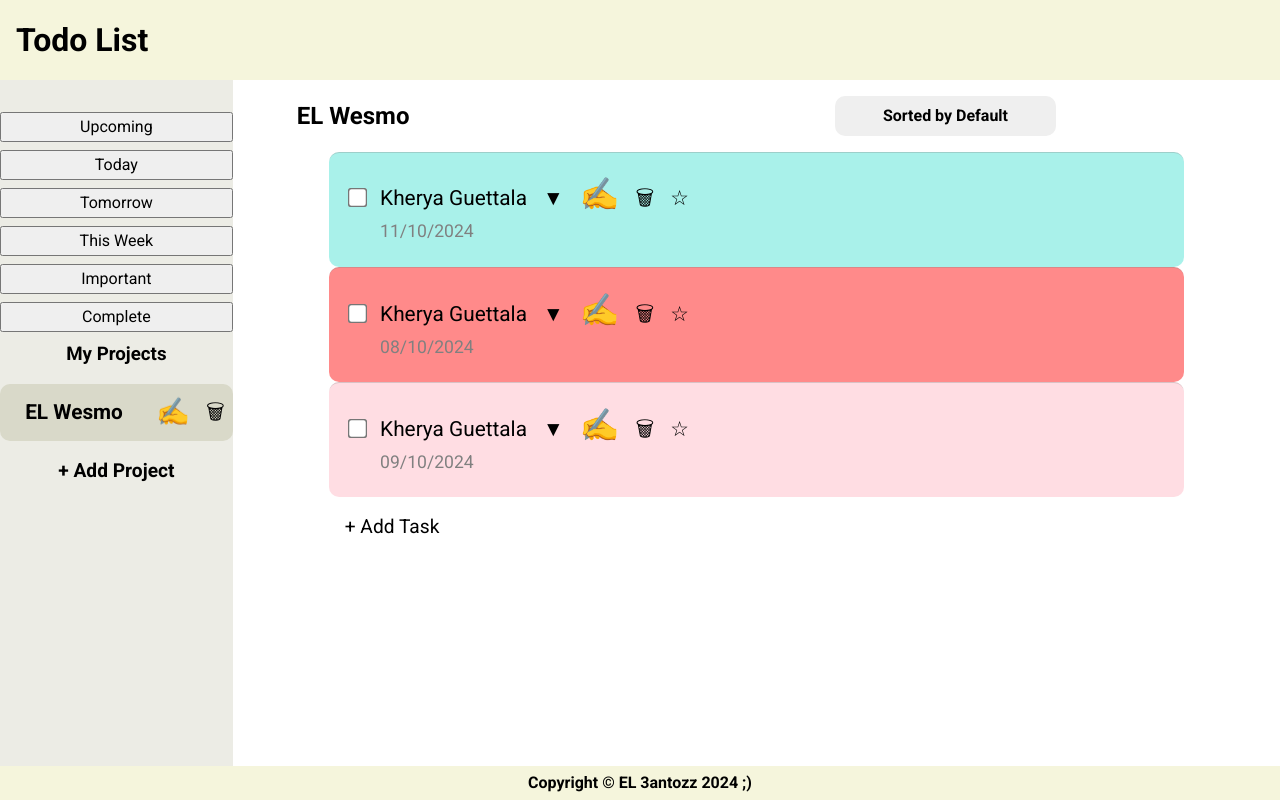
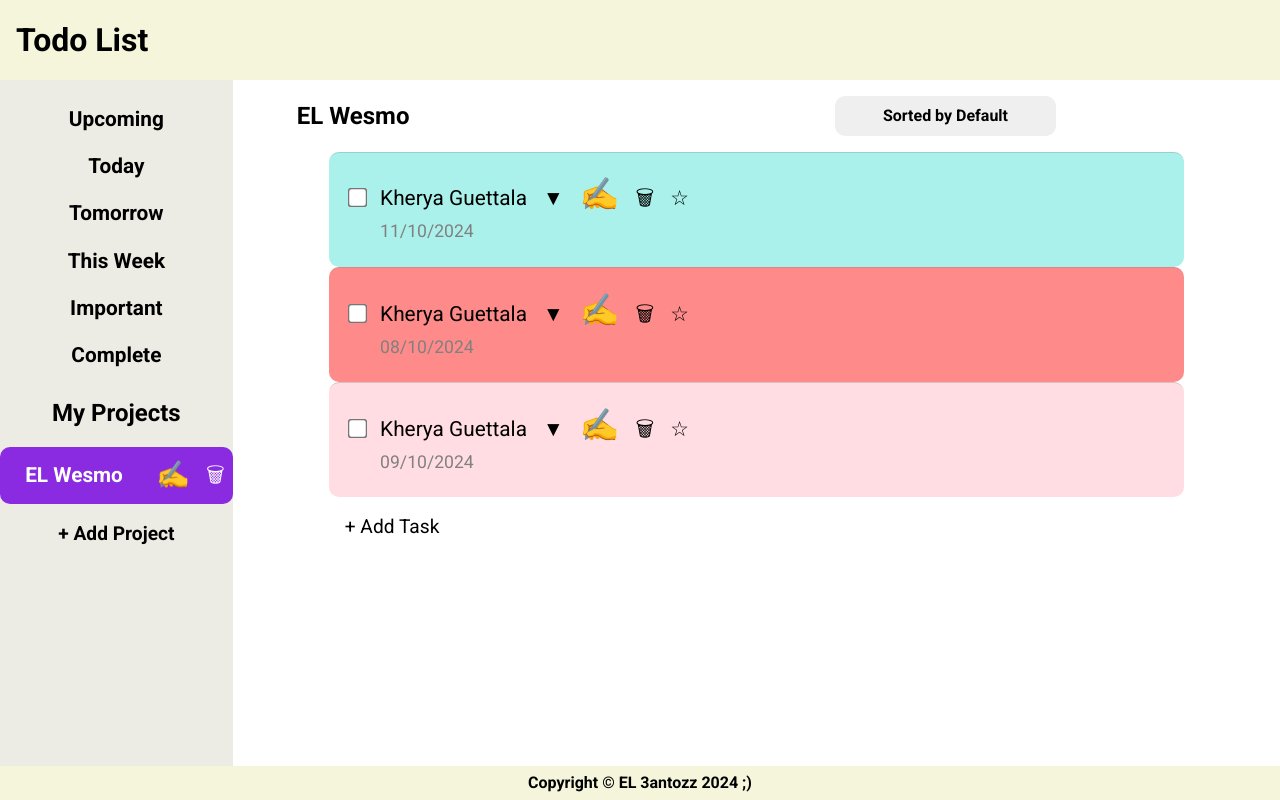
Before and after one commit to 3antozz/Todo-List, a website built with webpack: page src/template.html in a window 1280 px wide. Both pictures are taken after a click on the button "EL Wesmo". Built offline with nearby package versions, Linux system fonts and the light colour scheme.

Commit message:
Make selected section or project visibly selected

```diff
--- a/src/DOMHandler.js
+++ b/src/DOMHandler.js
@@ -188,6 +188,11 @@ const displayAllTodos = function (project){
     });
 }
 
+const selectButton = (button) => button.classList.add("selected");
+
+const unselectButton = (button) => button.classList.remove("selected");
+
+
 const expandTodo = function (todoDiv, project, todoIndex, button) {
     const infoDiv = todoDiv.querySelector(".info");
     const detailDiv = document.createElement("div");
@@ -316,4 +321,4 @@ const showAddTaskButton = function () {
 
 
 
-export {displayNavProject, displayProjectName, displayAllProjectsNav, removeProjectNav, displayTodo, displayAllTodos, expandTodo, retractTodo, removeTodo, showProjectUI, hideProjectUI, showTaskUI, hideTaskUI, clearTodos, setProjectHeaderName, hideAddTaskButton, showAddTaskButton, markImportant, unmarkImportant, createSortButton, clearSortButton, switchSortButton};
+export {displayNavProject, displayProjectName, displayAllProjectsNav, removeProjectNav, displayTodo, displayAllTodos, expandTodo, retractTodo, removeTodo, showProjectUI, hideProjectUI, showTaskUI, hideTaskUI, clearTodos, setProjectHeaderName, hideAddTaskButton, showAddTaskButton, markImportant, unmarkImportant, createSortButton, clearSortButton, switchSortButton, selectButton, unselectButton};
--- a/src/index.js
+++ b/src/index.js
@@ -1,7 +1,7 @@
 import "./styles.css";
 import {Project, Todo, handleProjects} from "./projects.js";
 import {isTomorrow, isThisWeek, isToday, compareAsc, isFuture } from "date-fns";
-import { displayAllProjectsNav, displayProjectName, removeProjectNav, displayTodo,  displayAllTodos, expandTodo, retractTodo, removeTodo, showProjectUI, hideProjectUI, showTaskUI, hideTaskUI, clearTodos, setProjectHeaderName, hideAddTaskButton, showAddTaskButton, markImportant, unmarkImportant, createSortButton, clearSortButton, switchSortButton } from "./DOMHandler.js";
+import { displayAllProjectsNav, displayProjectName, removeProjectNav, displayTodo,  displayAllTodos, expandTodo, retractTodo, removeTodo, showProjectUI, hideProjectUI, showTaskUI, hideTaskUI, clearTodos, setProjectHeaderName, hideAddTaskButton, showAddTaskButton, markImportant, unmarkImportant, createSortButton, clearSortButton, switchSortButton, selectButton, unselectButton } from "./DOMHandler.js";
 
 
 (function init (){
@@ -22,6 +22,7 @@ import { displayAllProjectsNav, displayProjectName, removeProjectNav, displayTod
     clickHandler.removeTaskEventListener();
     clickHandler.checkboxEventListener();
     clickHandler.importantTaskEventListener()
+    clickHandler.navigationButtonsEventListeners();
     createSortButton();
     clickHandler.sortButtonEventListener(defaultProject.getAllTodos(), dates.sortAscending(defaultProject.getAllTodos()), dates.sortPriority(defaultProject.getAllTodos()), false);
 
@@ -58,7 +59,24 @@ function staticButtonsEventListeners (projectsHandler, clickHandler, dates, proj
         clickHandler.projectsEventListener();
         clickHandler.editProjectEventListener();
         clickHandler.removeProjectEventListener();
+        clickHandler.navigationButtonsEventListeners();
     }
+
+    const navigationButtonsEventListeners = (function () {
+        const buttons = document.querySelectorAll(".dates button");
+        buttons.forEach((button) => {
+            button.addEventListener("click", () => {
+                buttons.forEach((unselectedButton) => {
+                    unselectButton(unselectedButton);
+                })
+                selectButton(button);
+                const projectdiv = document.querySelector(".projects .selected")
+                if (projectdiv) {
+                    unselectButton(projectdiv);
+                }
+            })
+        })
+    })();
 
 
 
@@ -251,6 +269,27 @@ function dynamicButtonsEventListeners  (projectsHandler, dates) {
         sortButtonEventListener(currentProject.getAllTodos(), dates.sortAscending(currentProject.getAllTodos()), dates.sortPriority(currentProject.getAllTodos()), false);
         isInProject = true;
         currentProjectIndex = projectIndex;
+    }
+
+    const navigationButtonsEventListeners = function () {
+        if (!(document.querySelector("nav .selected"))) {
+            const firstProject = projectsHandler.getFirstProject();
+            const firstSelection = document.querySelector(`.project-div[data-index="${firstProject.index}"]`);
+            selectButton(firstSelection );
+        }
+        const buttons = document.querySelectorAll(".project-nav");
+        buttons.forEach((button) => {
+            button.addEventListener("click", () => {
+                buttons.forEach((selectedButton) => {
+                    unselectButton(selectedButton.parentElement);
+                })
+                selectButton(button.parentElement);
+                const selectedSection = document.querySelector(".dates .selected");
+                if (selectedSection) {
+                    unselectButton(selectedSection);
+                }
+            })
+        })
     }
 
     const editProjectEventListener = function () {
@@ -452,7 +491,7 @@ function dynamicButtonsEventListeners  (projectsHandler, dates) {
 
 
 
-    return {projectsEventListener, expandButtonsListener, getCurrentProject,  getCurrentProjectIndex, editTaskEventListener, handleProjectSwitch, getCurrentTodoIndex, editProjectEventListener, getEditedProject, removeProjectEventListener, removeTaskEventListener, checkboxEventListener, importantTaskEventListener, sortButtonEventListener, ifInProject, setIfInProject, displaySortedTasks }
+    return {projectsEventListener, expandButtonsListener, getCurrentProject,  getCurrentProjectIndex, editTaskEventListener, handleProjectSwitch, getCurrentTodoIndex, editProjectEventListener, getEditedProject, removeProjectEventListener, removeTaskEventListener, checkboxEventListener, importantTaskEventListener, sortButtonEventListener, ifInProject, setIfInProject, displaySortedTasks, navigationButtonsEventListeners }
 
 
 }
--- a/src/styles.css
+++ b/src/styles.css
@@ -23,6 +23,7 @@
 
   input, button, textarea, select {
     font: inherit;
+    color: inherit;
   }
 
   p, h1, h2, h3, h4, h5, h6 {
@@ -53,7 +54,7 @@
 
   nav {
     background-color: rgb(236, 236, 229);
-    padding-top: 2rem;
+    padding-top: 1rem;
   }
   nav h3 {
     border-radius: 10px;
@@ -68,9 +69,14 @@
   }
 
 
+  .project-div:hover {
+    background-color: blueviolet;
+    color: white;
+    scale: 1.02;
+  }
+
   .project-div button:hover {
-    background-color: orange;
-    scale: 1.1;
+    scale: 1.15;
   }
 
   .top-nav {
@@ -102,13 +108,29 @@
 
   .projects h3:first-child {
     text-align: center;
+    font-size: 1.5rem;
   }
 
 
   .dates {
     display: flex;
     flex-direction: column;
-    gap: 0.5rem;
+    padding-bottom: 0.5rem;
+  }
+
+  .dates button {
+    font-size: 1.3rem;
+    font-weight: bold;
+    border-radius: 10px;
+    padding: 0.5rem 0.5rem;
+    border: none;
+    background-color: rgba(255, 255, 255, 0);
+  }
+
+  .dates button:hover {
+    background-color: blueviolet;
+    color: white;
+    scale: 1.1;
   }
 
 
@@ -157,6 +179,11 @@
 
   .project-remove-button {
     font-size: 1.3rem;
+  }
+
+  .selected {
+    background-color: blueviolet !important;
+    color: white;
   }
 
 
```
